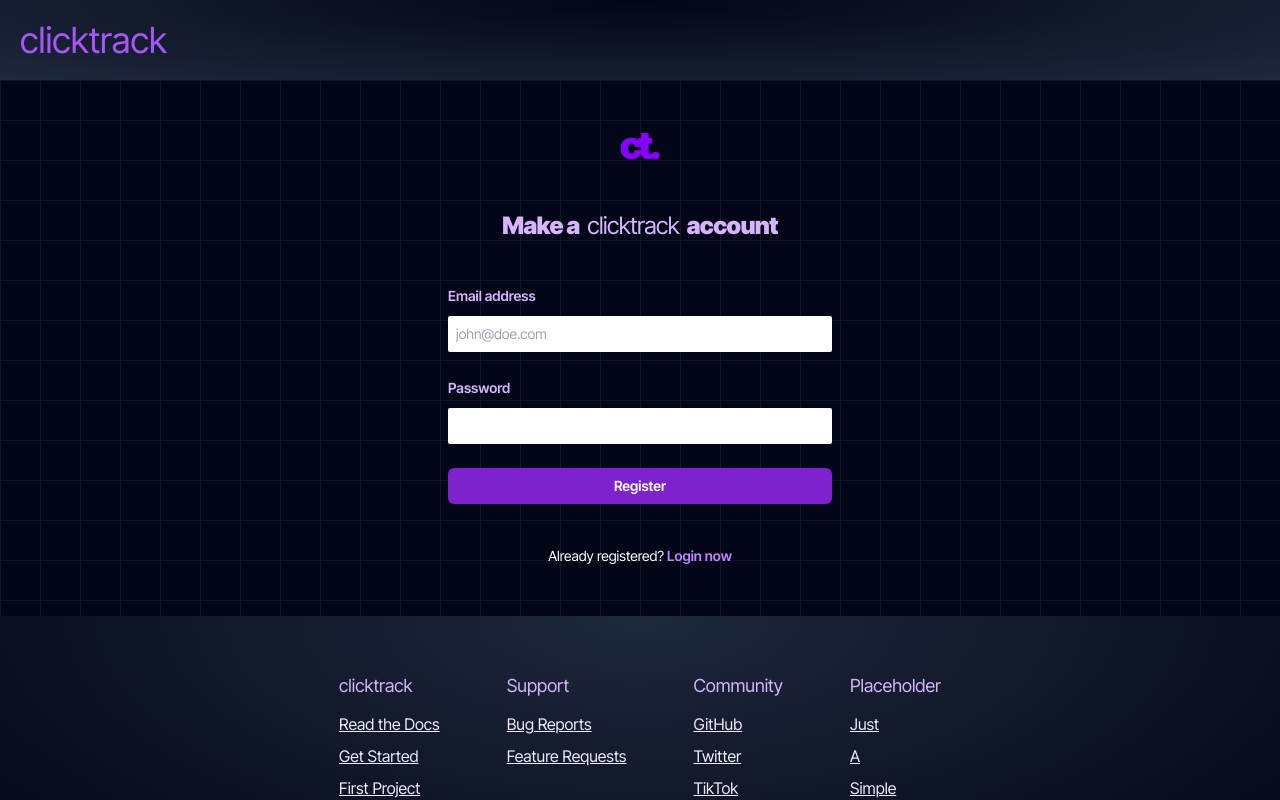
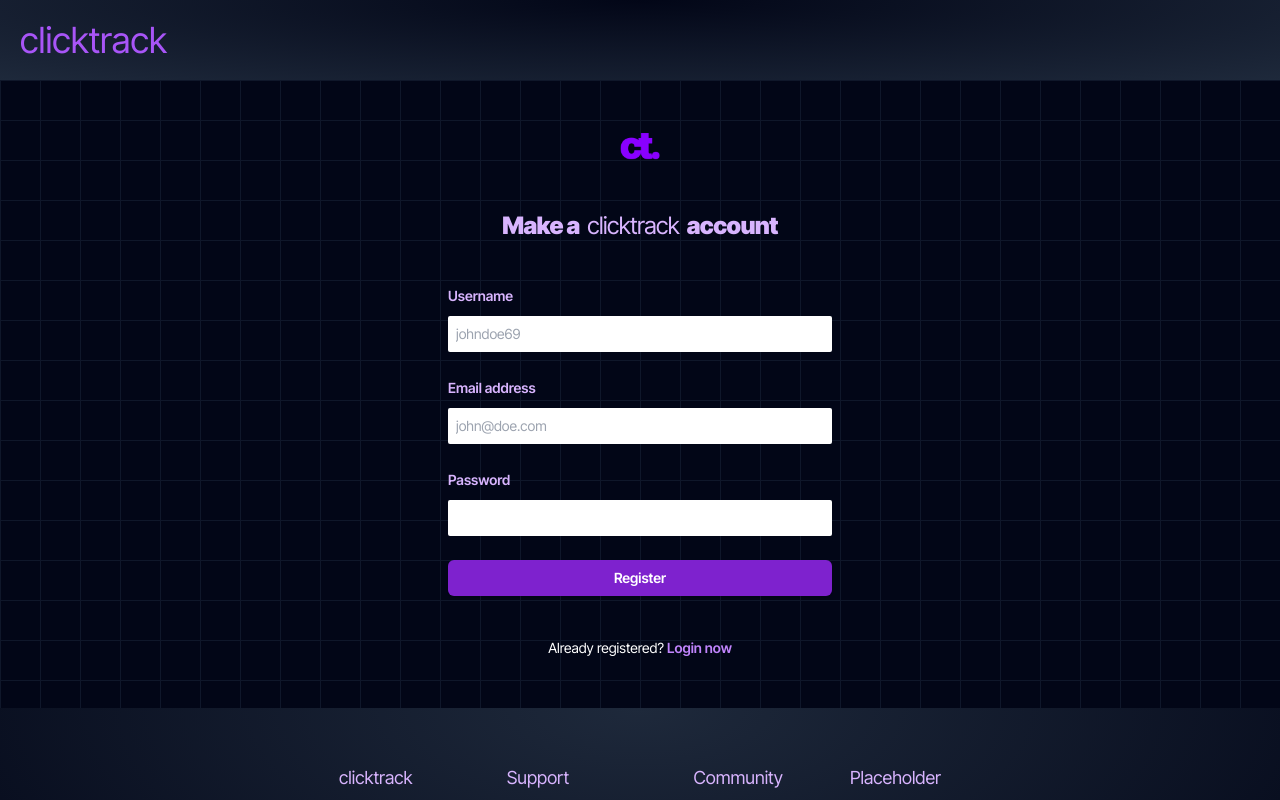
Before and after one commit to arthurmatthew/clicktrack, a React (Vite) app in the folder client/: page /register in a window 1280 px wide. Shown: the top 800 px of the page. Built offline with nearby package versions, Linux system fonts and the light colour scheme.

Commit message:
Add functionality to auth pages

```diff
--- a/client/src/pages/users.login.tsx
+++ b/client/src/pages/users.login.tsx
@@ -1,7 +1,33 @@
 import { Link } from 'react-router-dom';
 import logo from '../assets/clicktrack.webp';
+import { useState, ChangeEvent, useEffect } from 'react';
+import server from '../configs/server.config';
 
 const Login = () => {
+  const [data, setData] = useState<{ [key: string]: any }>(new Object());
+
+  const handleData = (e: ChangeEvent<HTMLInputElement>) => {
+    setData((prev) => {
+      return { ...prev, [e.target.name]: e.target.value };
+    });
+  };
+
+  const submit = async () => {
+    const res = await fetch(server.at('users/login'), {
+      method: 'POST',
+      headers: {
+        'Content-Type': 'application/json',
+      },
+      body: JSON.stringify(data),
+    });
+    const json = await res.json();
+    console.log(json.message);
+  };
+
+  useEffect(() => {
+    console.log(data);
+  }, [data]);
+
   return (
     <div className="flex min-h-full flex-1 flex-col justify-center px-6 py-12 lg:px-8">
       <div className="sm:mx-auto sm:w-full sm:max-w-sm">
@@ -12,21 +38,22 @@ const Login = () => {
       </div>
 
       <div className="mt-10 sm:mx-auto sm:w-full sm:max-w-sm">
-        <form className="space-y-6" action="#" method="POST">
+        <form className="space-y-6" action="javascript:void(0);">
           <div>
             <label
-              htmlFor="email"
+              htmlFor="username"
               className="block text-sm font-semibold leading-6 text-purple-300"
             >
-              Email address
+              Username
             </label>
             <div className="mt-2">
               <input
-                id="email"
-                name="email"
-                type="email"
+                id="username"
+                name="username"
+                type="username"
                 placeholder="john@doe.com"
-                autoComplete="email"
+                autoComplete="username"
+                onChange={handleData}
                 required
                 className="block w-full rounded-sm border-0 px-2 py-1.5 text-black ring-gray-300 duration-150 ease-out placeholder:text-gray-400 focus:rounded-lg focus:outline-0 sm:text-sm sm:leading-6"
               />
@@ -54,6 +81,7 @@ const Login = () => {
                 type="password"
                 autoComplete="current-password"
                 placeholder=""
+                onChange={handleData}
                 required
                 className="block w-full rounded-sm border-0 px-2 py-1.5 text-black ring-gray-300 duration-150 ease-out placeholder:text-gray-400 focus:rounded-lg focus:outline-0 sm:text-sm sm:leading-6"
               />
@@ -62,7 +90,7 @@ const Login = () => {
 
           <div>
             <button
-              type="submit"
+              onClick={() => submit()}
               className="flex w-full justify-center rounded-md bg-purple-700 px-3 py-1.5 text-sm font-semibold leading-6 text-white shadow-sm hover:bg-purple-500 focus-visible:outline focus-visible:outline-2 focus-visible:outline-offset-2 focus-visible:outline-indigo-600"
             >
               Sign in
--- a/client/src/pages/users.register.tsx
+++ b/client/src/pages/users.register.tsx
@@ -1,7 +1,34 @@
 import { Link } from 'react-router-dom';
 import logo from '../assets/clicktrack.webp';
+import server from '../configs/server.config';
+import { ChangeEvent, useEffect, useState } from 'react';
 
 const Register = () => {
+  const [data, setData] = useState<{ [key: string]: any }>(new Object());
+
+  const handleData = (e: ChangeEvent<HTMLInputElement>) => {
+    setData((prev) => {
+      return { ...prev, [e.target.name]: e.target.value };
+    });
+  };
+
+  const submit = async () => {
+    const res = await fetch(server.at('users/register'), {
+      method: 'POST',
+      headers: {
+        'Content-Type': 'application/json',
+      },
+      body: JSON.stringify(data),
+    });
+    const json = await res.json();
+    console.log(json.message);
+    location.href = '/login';
+  };
+
+  useEffect(() => {
+    console.log(data);
+  }, [data]);
+
   return (
     <div className="flex min-h-full flex-1 flex-col justify-center px-6 py-12 lg:px-8">
       <div className="sm:mx-auto sm:w-full sm:max-w-sm">
@@ -13,7 +40,28 @@ const Register = () => {
       </div>
 
       <div className="mt-10 sm:mx-auto sm:w-full sm:max-w-sm">
-        <form className="space-y-6" action="#" method="POST">
+        <form className="space-y-6" action="javascript:void(0);">
+          <div>
+            <label
+              htmlFor="username"
+              className="block text-sm font-semibold leading-6 text-purple-300"
+            >
+              Username
+            </label>
+            <div className="mt-2">
+              <input
+                id="username"
+                name="username"
+                type="username"
+                placeholder="johndoe69"
+                autoComplete="username"
+                onChange={handleData}
+                required
+                className="block w-full rounded-sm border-0 px-2 py-1.5 text-black ring-gray-300 duration-150 ease-out placeholder:text-gray-400 focus:rounded-lg focus:outline-0 sm:text-sm sm:leading-6"
+              />
+            </div>
+          </div>
+
           <div>
             <label
               htmlFor="email"
@@ -28,6 +76,7 @@ const Register = () => {
                 type="email"
                 placeholder="john@doe.com"
                 autoComplete="email"
+                onChange={handleData}
                 required
                 className="block w-full rounded-sm border-0 px-2 py-1.5 text-black ring-gray-300 duration-150 ease-out placeholder:text-gray-400 focus:rounded-lg focus:outline-0 sm:text-sm sm:leading-6"
               />
@@ -55,6 +104,7 @@ const Register = () => {
                 type="password"
                 autoComplete="current-password"
                 placeholder=""
+                onChange={handleData}
                 required
                 className="block w-full rounded-sm border-0 px-2 py-1.5 text-black ring-gray-300 duration-150 ease-out placeholder:text-gray-400 focus:rounded-lg focus:outline-0 sm:text-sm sm:leading-6"
               />
@@ -63,7 +113,7 @@ const Register = () => {
 
           <div>
             <button
-              type="submit"
+              onClick={() => submit()}
               className="flex w-full justify-center rounded-md bg-purple-700 px-3 py-1.5 text-sm font-semibold leading-6 text-white shadow-sm hover:bg-purple-500 focus-visible:outline focus-visible:outline-2 focus-visible:outline-offset-2 focus-visible:outline-indigo-600"
             >
               Register
```
